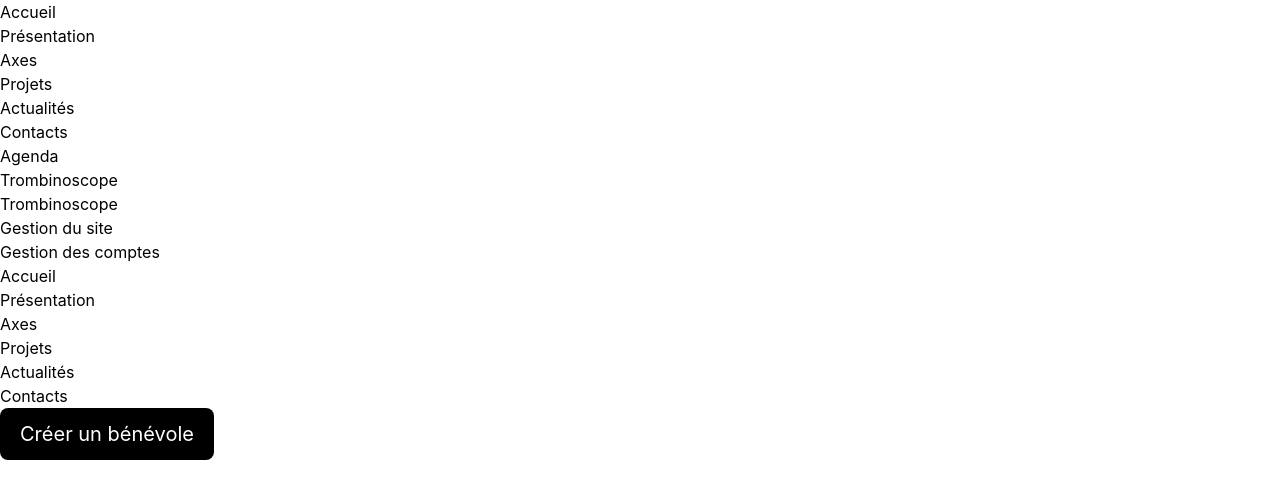
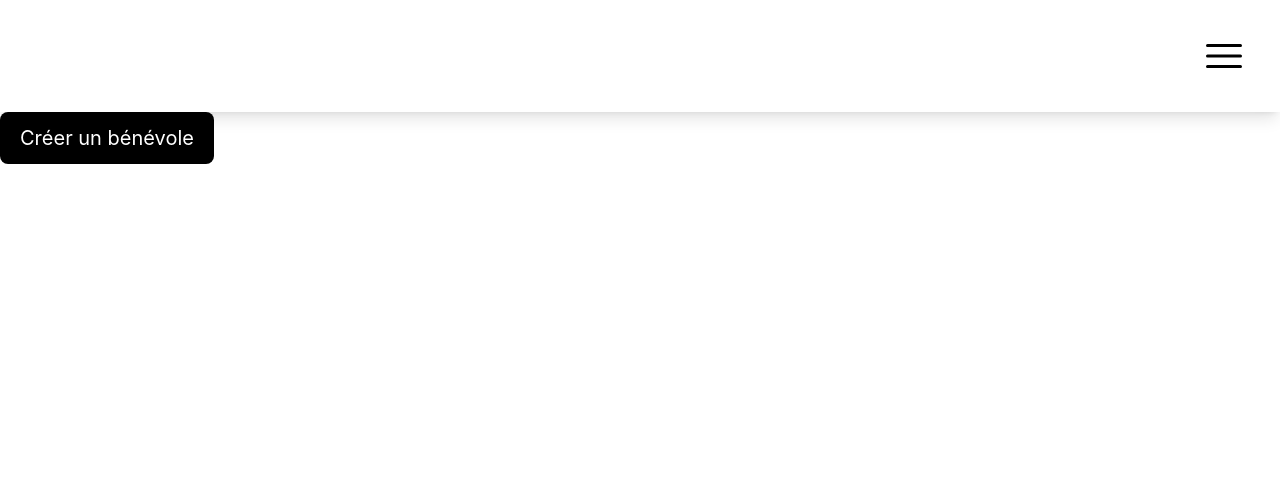
Before and after one commit to Ju-HQP/sae501, a React (Create React App) app in the folder site-mayhumanlab/: page /gestion-des-benevoles in a window 1280 px wide. Shown: the top 498 px of the page. Built offline with nearby package versions, Linux system fonts and the light colour scheme.

Commit message:
menu burger du nav

```diff
--- a/site-mayhumanlab/src/components/Header.jsx
+++ b/site-mayhumanlab/src/components/Header.jsx
@@ -4,7 +4,10 @@ function Header() {
 
     return (
         <>
-        <header><Nav/></header>
+        <header className="p-8 flex justify-between shadow-lg">
+            <img src=""/>
+            <Nav/>
+        </header>
         </>)
 };
 
--- a/site-mayhumanlab/src/components/Nav.jsx
+++ b/site-mayhumanlab/src/components/Nav.jsx
@@ -1,78 +1,117 @@
 import { useSelector } from "react-redux";
 import { Link, NavLink } from "react-router-dom";
 import { selectAdmin, selectConnected } from "../features/volunteer/volunteerSelector";
+import { Bars3Icon, ChevronDownIcon, XMarkIcon } from "@heroicons/react/24/outline";
+import { useState } from "react";
 
 function Nav() {
     const isConnected = useSelector(selectConnected);
     const isAdmin = useSelector(selectAdmin);
+    const [isNavOpen, setIsNavOpen] = useState(false);
+    const [isMenuOpen, setIsMenuOpen] = useState(false);
+
 
     return (
         <>
+            <nav className="">
 
                 {/*Nav pour les bénévoles et admins*/}
-            {isConnected &&
-                <ul>
-                    <li>
-                        <Link to='/'>Accueil</Link>
-                        <ul>
-                            <li>
+                {
+                    isConnected
+                        ?
+                        <section>
+                            <Bars3Icon className="w-12" onClick={() => setIsNavOpen((prev) => !prev)} />
+                            {
+                                isNavOpen
+                                &&
+                                <div className="absolute top-0 left-0 bg-white w-full h-screen flex flex-col items-end p-8">
+                                    <XMarkIcon className="w-12" onClick={() => setIsNavOpen(false)} />
+                                    <ul className="text-lg p-6 flex flex-col justify-between items-end">
+                                        <li className="flex flex-col items-end">
+                                            <span className="flex justify-between w-20">
+                                                <button onClick={() => setIsMenuOpen((prev) => !prev)}>Accueil</button>
+                                                <ChevronDownIcon className="w-4" onClick={() => setIsMenuOpen((prev) => !prev)} />
+                                            </span>
+                                            {
+                                                isMenuOpen
+                                                &&
+                                                <ul className="flex flex-col justify-between items-end pt-3">
+                                                    <li className="my-3">
                                                         <Link to='/#presentation'>Présentation</Link>
                                                     </li>
-                            <li>
+                                                    <li className="my-3">
                                                         <Link to='/#axes'>Axes</Link>
                                                     </li>
-                            <li>
+                                                    <li className="my-3">
                                                         <Link to='/#projects'>Projets</Link>
                                                     </li>
-                            <li>
+                                                    <li className="my-3">
                                                         <Link to='/#actu'>Actualités</Link>
                                                     </li>
-                            <li>
+                                                    <li className="my-3">
                                                         <Link to='/#contacts'>Contacts</Link>
-                            </li>
-                        </ul>
-                    </li>
-                    <li>
-                        <NavLink to='/agenda'>Agenda</NavLink>
-                    </li>
-                    <li>
-                        <NavLink to='/trombinoscope'>Trombinoscope</NavLink>
-                    </li>
-                    <li>
-                        <NavLink to='/trombinoscope'>Trombinoscope</NavLink>
-                    </li>
-                    <li>
-                        <NavLink to='/gestion-du-site'>Gestion du site</NavLink>
-                    </li>
-
-                    {/**QUE POUR LES ADMINS */}
-                    <li>
-                        <NavLink to='/gestion-des-benevoles'>Gestion des comptes</NavLink>
                                                     </li>
                                                 </ul>
                                             }
 
-            {/*Nav pour les utilisateurs */}
-            <ul>
-                <li>
+
+                                        </li>
+                                        <li className="my-3">
+                                            <NavLink to='/agenda'>Agenda</NavLink>
+                                        </li>
+                                        <li className="my-3">
+                                            <NavLink to='/trombinoscope'>Trombinoscope</NavLink>
+                                        </li>
+                                        <li className="my-3">
+                                            <NavLink to='/gestion-du-site'>Gestion du site</NavLink>
+                                        </li>
+
+                                        {/**QUE POUR LES ADMINS */
+                                            isAdmin
+                                            &&
+                                            <li className="my-3">
+                                                <NavLink to='/gestion-des-benevoles'>Gestion des comptes</NavLink>
+                                            </li>
+                                        }
+
+                                    </ul>
+                                </div>
+                            }
+                        </section>
+                        :
+                        /**Nav pour les utilisateurs non connectés */
+                        <section>
+                            <Bars3Icon className="w-12" onClick={() => setIsNavOpen((prev) => !prev)} />
+                            {
+                                isNavOpen
+                                &&
+                                <div className="absolute top-0 left-0 bg-white w-full h-screen flex flex-col items-end p-8">
+                                    <XMarkIcon className="w-12" onClick={() => setIsNavOpen(false)} />
+                                    <ul className="text-lg p-6 flex flex-col justify-between items-end">
+                                        <li className="my-3">
                                             <Link to='/'>Accueil</Link>
                                         </li>
-                <li>
+                                        <li className="my-3">
                                             <Link to='/#presentation'>Présentation</Link>
                                         </li>
-                <li>
+                                        <li className="my-3">
                                             <Link to='/#axes'>Axes</Link>
                                         </li>
-                <li>
+                                        <li className="my-3">
                                             <Link to='/#projects'>Projets</Link>
                                         </li>
-                <li>
+                                        <li className="my-3">
                                             <Link to='/#actu'>Actualités</Link>
                                         </li>
-                <li>
+                                        <li className="my-3">
                                             <Link to='/#contacts'>Contacts</Link>
                                         </li>
                                     </ul>
+                                </div>
+                            }
+                        </section>
+                }
+            </nav>
         </>)
 };
 
--- a/site-mayhumanlab/src/components/VolunteerListItem.jsx
+++ b/site-mayhumanlab/src/components/VolunteerListItem.jsx
@@ -1,3 +1,5 @@
+/*Item pour la gestion des bévoles (VolunteersListGestion) */
+
 function VolunteerListItem(){
 
     return(<></>)
--- a/site-mayhumanlab/src/components/VolunteersChartItem.jsx
+++ b/site-mayhumanlab/src/components/VolunteersChartItem.jsx
@@ -1,3 +1,5 @@
+/*Item pour le trombinoscope (VolunteersChart) */
+
 function VolunteersItem(){
 
     return(<></>)
--- a/site-mayhumanlab/src/features/volunteer/volunteerSlice.js
+++ b/site-mayhumanlab/src/features/volunteer/volunteerSlice.js
@@ -5,7 +5,7 @@ import {
 const slice = createSlice({
     name: 'volunteer',
     initialState: {
-        connected: true,
+        connected: false,
         admin: false,
         volunteers: [],
         volunteerModifying: false,
```
Lines whose indentation alone changed are shown as unchanged.
